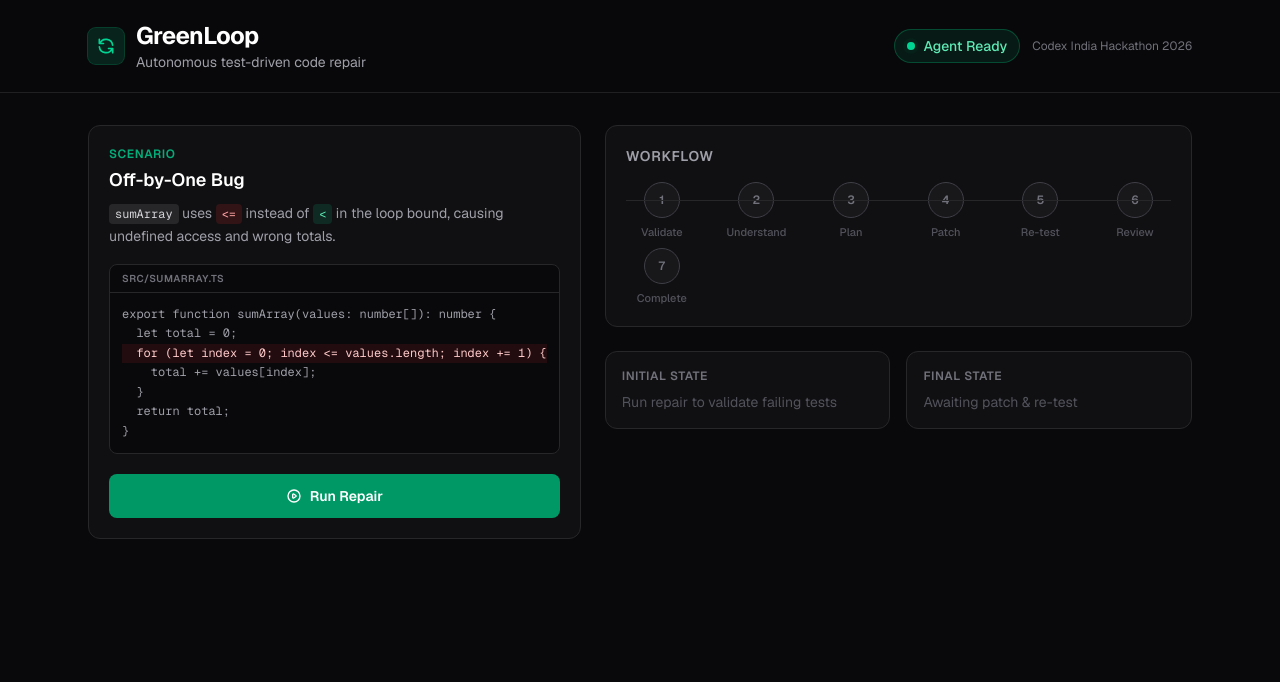
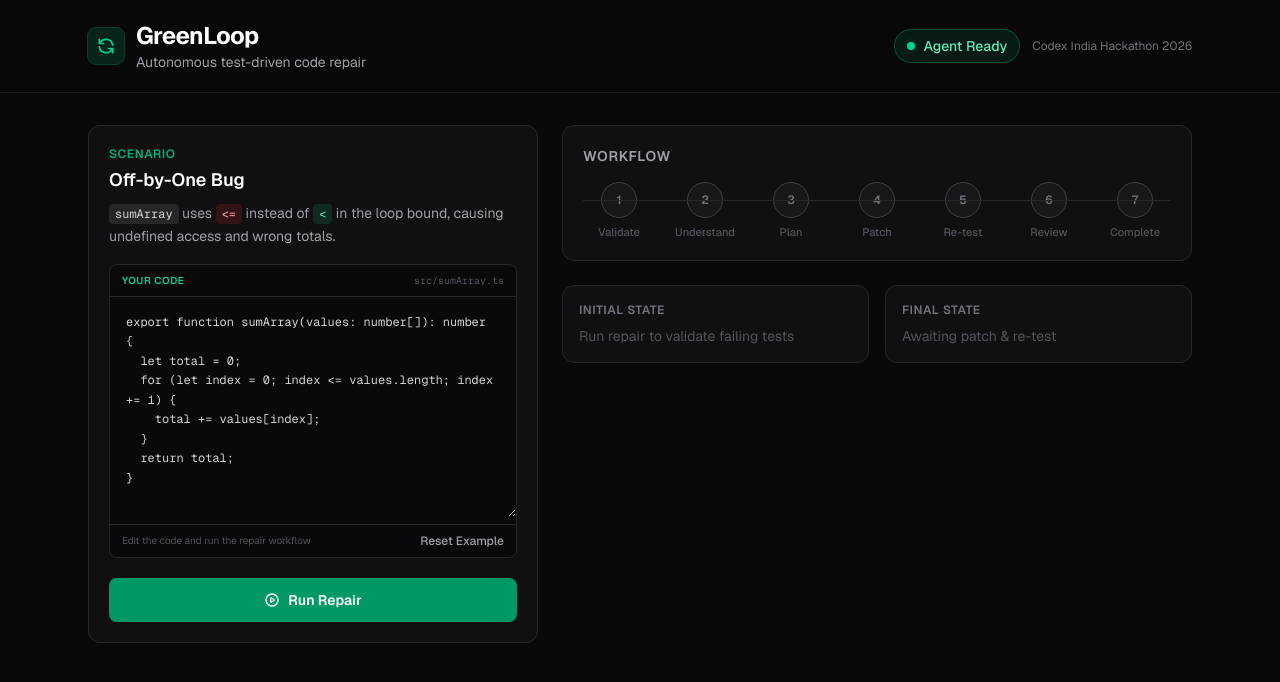
Before and after one commit to HarshChaudhary31/codex-india-hackathon-2026, a Next.js app: page / in a window 1280 px wide. Shown: the top 682 px of the page. Built offline with nearby package versions, Linux system fonts and the light colour scheme.

Commit message:
Add editable code repair workflow

```diff
--- a/app/api/repair/route.ts
+++ b/app/api/repair/route.ts
@@ -15,12 +15,17 @@ const DEMO_SCENARIO_ID = "off-by-one";
 export async function POST(request: NextRequest) {
   try {
     let mode: "demo" | "ai" = "demo";
+    let sourceCode: string | undefined;
 
     try {
       const body = await request.json();
 
       if (body?.mode === "ai") {
         mode = "ai";
+      }
+
+      if (typeof body?.sourceCode === "string") {
+        sourceCode = body.sourceCode;
       }
     } catch {
       // No JSON body means use the safe deterministic demo.
@@ -39,10 +44,11 @@ export async function POST(request: NextRequest) {
         : new OffByOneRepairProvider();
 
     const result = await runRepairWorkflow({
-  scenarioId: DEMO_SCENARIO_ID,
-  provider,
-  runtimeValidation: true,
-});
+      scenarioId: DEMO_SCENARIO_ID,
+      provider,
+      runtimeValidation: true,
+      sourceCode,
+    });
 
     return NextResponse.json({
       ...result,
--- a/components/greenloop-dashboard.tsx
+++ b/components/greenloop-dashboard.tsx
@@ -204,6 +204,8 @@ export function GreenLoopDashboard() {
   const [activeStepIndex, setActiveStepIndex] = useState(-1);
   const [result, setResult] = useState<RepairRunResult | null>(null);
   const [error, setError] = useState<string | null>(null);
+const [sourceCode, setSourceCode] = useState(BUGGY_SNIPPET);
+
 
   const stepStatuses = useMemo(
     () => getStepStatuses(activeStepIndex, Boolean(error)),
@@ -228,7 +230,16 @@ export function GreenLoopDashboard() {
     setActiveStepIndex(0);
 
     try {
-      const response = await fetch("/api/repair", { method: "POST" });
+      const response = await fetch("/api/repair", {
+  method: "POST",
+  headers: {
+    "Content-Type": "application/json",
+  },
+  body: JSON.stringify({
+    mode: "demo",
+    sourceCode,
+  }),
+});
       const data = (await response.json()) as RepairRunResult & { error?: string };
 
       if (!response.ok || data.error) {
@@ -324,24 +335,41 @@ export function GreenLoopDashboard() {
               </p>
 
               <div className="mt-4 overflow-hidden rounded-lg border border-zinc-800 bg-zinc-950">
-                <div className="border-b border-zinc-800 px-3 py-1.5 text-[10px] font-semibold uppercase tracking-wider text-zinc-500">
-                  src/sumArray.ts
-                </div>
-                <pre className="overflow-x-auto p-3 font-mono text-xs leading-relaxed text-zinc-400">
-                  {BUGGY_SNIPPET.split("\n").map((line, index) => (
-                    <div
-                      key={index}
-                      className={
-                        line.includes("<= values.length")
-                          ? "bg-red-500/10 text-red-200"
-                          : undefined
-                      }
-                    >
-                      {line}
-                    </div>
-                  ))}
-                </pre>
-              </div>
+  <div className="flex items-center justify-between border-b border-zinc-800 px-3 py-2">
+    <span className="text-[10px] font-semibold uppercase tracking-wider text-emerald-400">
+      Your Code
+    </span>
+
+    <span className="font-mono text-[10px] text-zinc-600">
+      src/sumArray.ts
+    </span>
+  </div>
+
+  <textarea
+    value={sourceCode}
+    onChange={(event) => setSourceCode(event.target.value)}
+    disabled={running}
+    spellCheck={false}
+    aria-label="Source code to repair"
+    className="min-h-[220px] w-full resize-y bg-zinc-950 p-4 font-mono text-xs leading-relaxed text-zinc-300 outline-none placeholder:text-zinc-700 focus:ring-1 focus:ring-inset focus:ring-emerald-500/50 disabled:opacity-60"
+    placeholder="Paste your TypeScript code here..."
+  />
+
+  <div className="flex items-center justify-between border-t border-zinc-800 px-3 py-2">
+    <span className="text-[10px] text-zinc-600">
+      Edit the code and run the repair workflow
+    </span>
+
+    <button
+      type="button"
+      onClick={() => setSourceCode(BUGGY_SNIPPET)}
+      disabled={running}
+      className="text-xs font-medium text-zinc-400 transition hover:text-white disabled:opacity-50"
+    >
+      Reset Example
+    </button>
+  </div>
+</div>
 
               <button
                 type="button"
--- a/lib/agent/orchestrator.ts
+++ b/lib/agent/orchestrator.ts
@@ -14,10 +14,10 @@ import {
   destroyWorkspace,
   loadScenarioDefinition,
   readScenarioSourceFiles,
+  writeWorkspaceFile,
 } from "@/lib/sandbox/workspace";
 import { readFileTool } from "@/lib/tools/read-file";
 import { runTestsInWorkspace } from "@/lib/tools/run-tests";
-import { validateOffByOneScenario } from "@/lib/tools/validate-scenario";
 import { writePatchTool } from "@/lib/tools/write-patch";
 
 function setPhase(
@@ -34,6 +34,7 @@ export async function runRepairWorkflow(options: {
   provider: RepairProvider;
   runId?: string;
   runtimeValidation?: boolean;
+  sourceCode?: string;
 }): Promise<RepairRunResult> {
   assertAllowedScenarioId(options.scenarioId);
 
@@ -41,10 +42,17 @@ export async function runRepairWorkflow(options: {
   const bus = new AgentEventBus(runId);
   let phase: AgentPhase = "idle";
   const snapshot = await createIsolatedWorkspace(options.scenarioId, runId);
+if (options.sourceCode !== undefined) {
+  await writeWorkspaceFile(
+    snapshot,
+    "src/sumArray.ts",
+    options.sourceCode,
+  );
+
+  snapshot.originalFiles["src/sumArray.ts"] = options.sourceCode;
+}
 const runValidation = () =>
-  options.runtimeValidation
-    ? validateOffByOneScenario(snapshot)
-    : runTestsInWorkspace(snapshot.rootPath);
+  runTestsInWorkspace(snapshot.rootPath);
   const scenario = await loadScenarioDefinition(options.scenarioId);
   const patches: PatchProposal[] = [];
   let retryCount = 0;
--- a/lib/tools/run-tests.ts
+++ b/lib/tools/run-tests.ts
@@ -7,45 +7,37 @@ import { TEST_TIMEOUT_MS, truncateOutput } from "@/lib/security/limits";
 const ALLOWED_COMMAND = "vitest";
 const RUNNER_CONFIG = path.join(process.cwd(), "lib/sandbox/vitest-runner.config.ts");
 
+
+
 function parseVitestSummary(output: string): TestRunResult["summary"] {
-  const lines = output.split("\n");
+  // Remove ANSI terminal color/control codes from Vitest output.
+  const cleanOutput = output.replace(/\x1B\[[0-?]*[ -/]*[@-~]/g, "");
+
   let passed = 0;
   let failed = 0;
+  let total = 0;
 
-  for (const line of lines) {
-    const passMatch = line.match(/^\s*Tests\s+(\d+)\s+passed/i);
-    const failMatch = line.match(/^\s*Tests\s+.*?(\d+)\s+failed/i);
-    const filesPassMatch = line.match(/(\d+)\s+passed\s+\(\d+\)/i);
-    const filesFailMatch = line.match(/(\d+)\s+failed/i);
-
-    if (passMatch) {
-      passed = Number(passMatch[1]);
+  for (const line of cleanOutput.split(/\r?\n/)) {
+    // Parse only the "Tests" summary, never "Test Files".
+    if (!/^\s*Tests\s+/i.test(line)) {
+      continue;
     }
 
-    if (failMatch) {
-      failed = Number(failMatch[1]);
-    }
+    const passMatch = line.match(/(\d+)\s+passed/i);
+    const failMatch = line.match(/(\d+)\s+failed/i);
+    const totalMatch = line.match(/\((\d+)\)\s*$/);
 
-    if (!passMatch && filesPassMatch && line.includes("passed")) {
-      passed = Math.max(passed, Number(filesPassMatch[1]));
-    }
+    passed = passMatch ? Number(passMatch[1]) : 0;
+    failed = failMatch ? Number(failMatch[1]) : 0;
+    total = totalMatch ? Number(totalMatch[1]) : passed + failed;
 
-    if (!failMatch && filesFailMatch && line.toLowerCase().includes("failed")) {
-      failed = Math.max(failed, Number(filesFailMatch[1]));
-    }
-  }
-
-  if (passed === 0 && failed === 0) {
-    const compactPass = output.match(/(\d+)\s+passed/i);
-    const compactFail = output.match(/(\d+)\s+failed/i);
-    passed = compactPass ? Number(compactPass[1]) : 0;
-    failed = compactFail ? Number(compactFail[1]) : 0;
+    break;
   }
 
   return {
     passed,
     failed,
-    total: passed + failed,
+    total,
   };
 }
 
```
Also changed, not shown: 1 other file (tests, documents, lock files or other folders).
